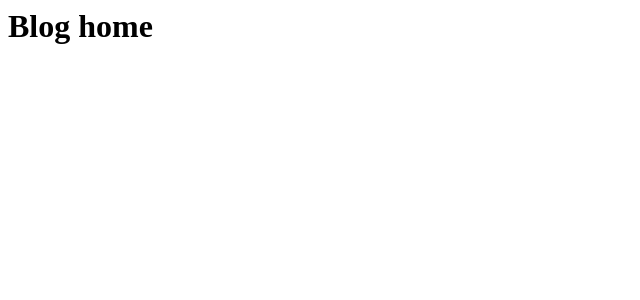
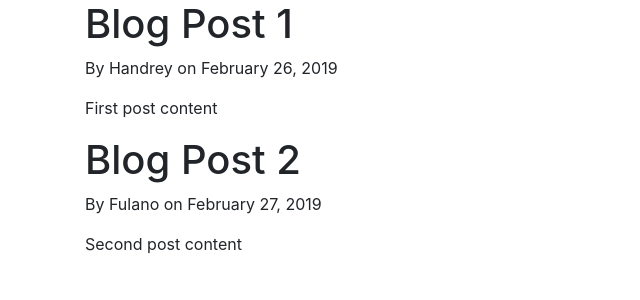
Before and after one commit to handreygalon/blog-django, a Django app: page / in a window 1280 px wide. Shown: the top 300 px of the page, without its empty margins (0-640 px from the left). Run offline with Django 3.2, Linux system fonts and the light colour scheme; some libraries are stand-ins or nearby versions.

Commit message:
# Added base.html

```diff
--- a/django_project/blog/templates/blog/about.html
+++ b/django_project/blog/templates/blog/about.html
@@ -0,0 +1,4 @@
+{% extends "blog/base.html" %}
+{% block content %}
+    <h1>About Page</h1>
+{% endblock content %}
--- /dev/null
+++ b/django_project/blog/templates/blog/base.html
@@ -0,0 +1,28 @@
+<!DOCTYPE html>
+<html>
+<head>
+    <!-- Required meta tags -->
+    <meta charset="utf-8">
+    <meta name="viewport" content="width=device-width, initial-scale=1, shrink-to-fit=no">
+
+    <!-- Bootstrap CSS -->
+    <link rel="stylesheet" href="https://maxcdn.bootstrapcdn.com/bootstrap/4.0.0/css/bootstrap.min.css" integrity="sha384-Gn5384xqQ1aoWXA+058RXPxPg6fy4IWvTNh0E263XmFcJlSAwiGgFAW/dAiS6JXm" crossorigin="anonymous">
+
+    {% if title %}
+        <title>Django Blog - {{ title }}</title>
+    {% else %}
+        <title>Django Blog</title>
+    {% endif %}
+</head>
+<body>
+    <div class="container">
+        {% block content %}{% endblock %}
+    </div>
+
+    <!-- Optional JavaScript -->
+    <!-- jQuery first, then Popper.js, then Bootstrap JS -->
+    <script src="https://code.jquery.com/jquery-3.2.1.slim.min.js" integrity="sha384-KJ3o2DKtIkvYIK3UENzmM7KCkRr/rE9/Qpg6aAZGJwFDMVNA/GpGFF93hXpG5KkN" crossorigin="anonymous"></script>
+    <script src="https://cdnjs.cloudflare.com/ajax/libs/popper.js/1.12.9/umd/popper.min.js" integrity="sha384-ApNbgh9B+Y1QKtv3Rn7W3mgPxhU9K/ScQsAP7hUibX39j7fakFPskvXusvfa0b4Q" crossorigin="anonymous"></script>
+    <script src="https://maxcdn.bootstrapcdn.com/bootstrap/4.0.0/js/bootstrap.min.js" integrity="sha384-JZR6Spejh4U02d8jOt6vLEHfe/JQGiRRSQQxSfFWpi1MquVdAyjUar5+76PVCmYl" crossorigin="anonymous"></script>
+</body>
+</html>
--- a/django_project/blog/templates/blog/home.html
+++ b/django_project/blog/templates/blog/home.html
@@ -1,9 +1,8 @@
-<!DOCTYPE html>
-<html>
-<head>
-    <title></title>
-</head>
-<body>
-    <h1>Blog home!</h1>
-</body>
-</html>
+{% extends "blog/base.html" %}
+{% block content %}
+    {% for post in posts %}
+        <h1>{{ post.title }}</h1>
+        <p>By {{ post.author }} on {{post.date_posted}}</p>
+        <p>{{ post.content }}</p>
+    {% endfor %}
+{% endblock content %}
--- a/django_project/blog/views.py
+++ b/django_project/blog/views.py
@@ -1,10 +1,28 @@
 from django.shortcuts import render
-from django.http import HttpResponse
+
+
+posts = [
+    {
+        'author': 'Handrey',
+        'title': 'Blog Post 1',
+        'content': 'First post content',
+        'date_posted': 'February 26, 2019'
+    },
+    {
+        'author': 'Fulano',
+        'title': 'Blog Post 2',
+        'content': 'Second post content',
+        'date_posted': 'February 27, 2019'
+    }
+]
 
 
 def home(request):
-    return HttpResponse('<h1>Blog home</h1>')
+    context = {
+        'posts': posts
+    }
+    return render(request, 'blog/home.html', context)
 
 
 def about(request):
-    return HttpResponse('<h1>Blog about</h1>')
+    return render(request, 'blog/about.html', {'title': 'About'})
```
